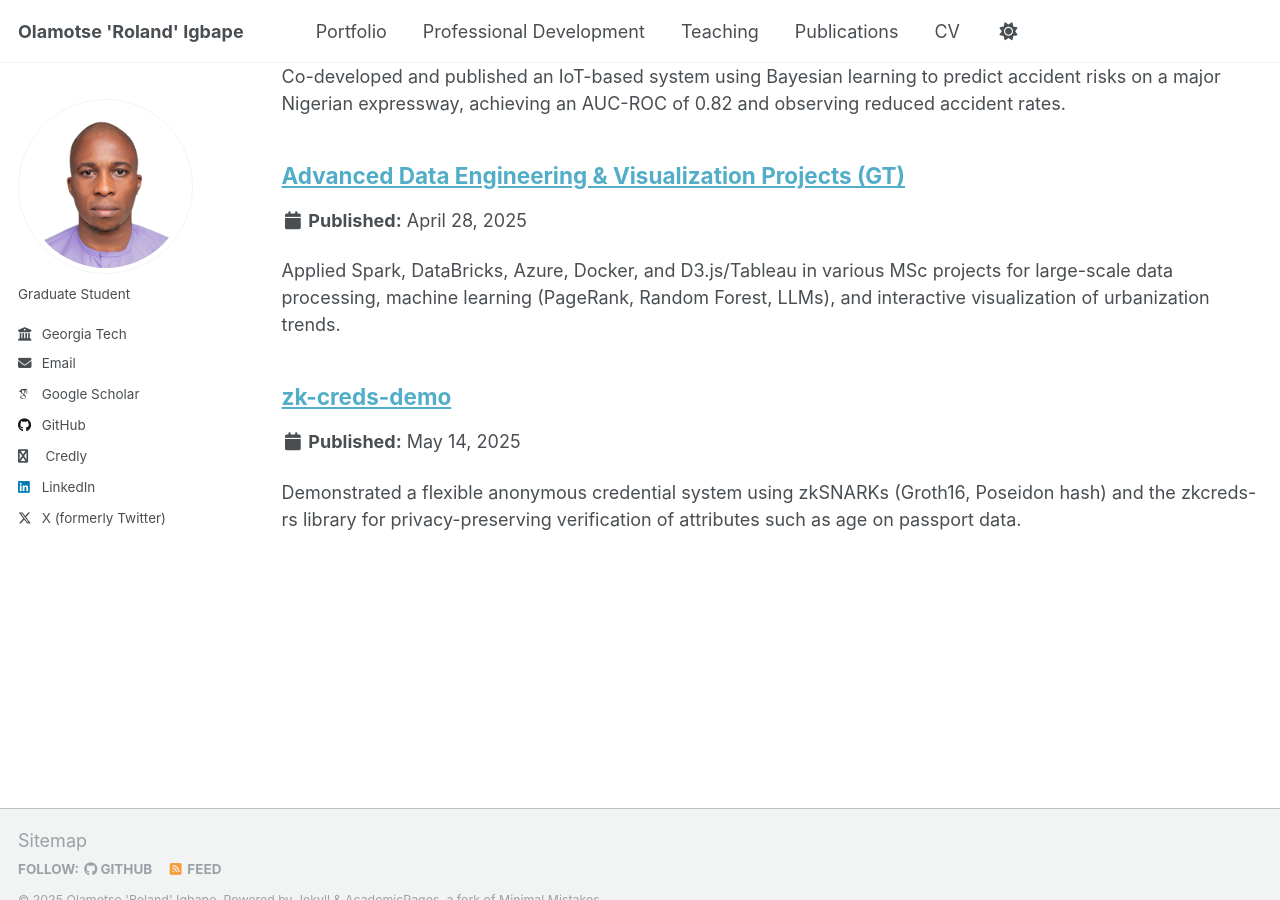
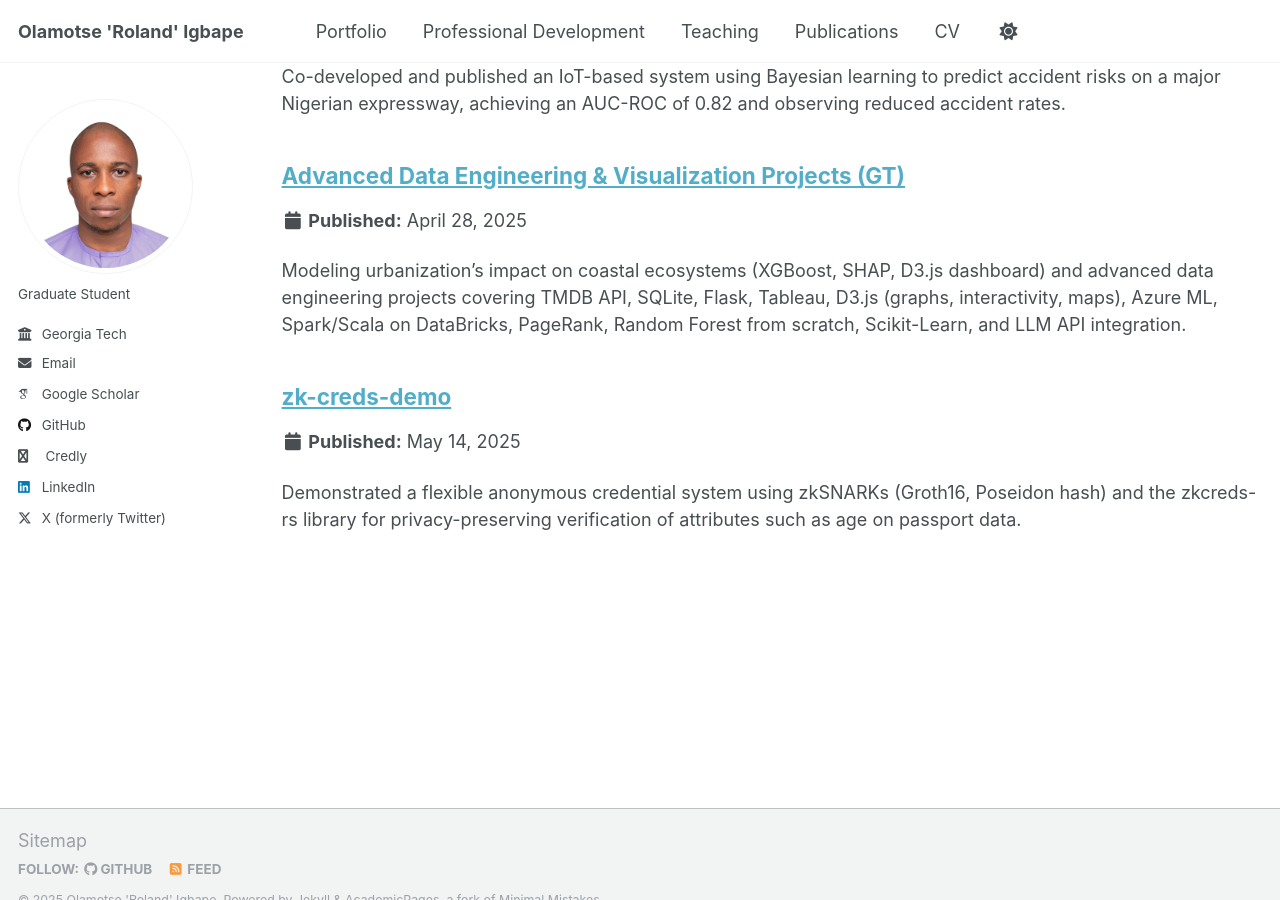
Before and after one commit to oigbape/oigbape.github.io, a Jekyll site: the page built from _pages/portfolio.html, in a window 1280 px wide and 900 px high, scrolled down 1036 px. Built offline with Jekyll 4.4.1, drawn with Linux system fonts in a browser that asks for light colours; some web fonts are replaced.

Commit message:
Update gt-data-eng-viz.md

```diff
--- a/_portfolio/gt-data-eng-viz.md
+++ b/_portfolio/gt-data-eng-viz.md
@@ -1,21 +1,19 @@
 ---
 title: "Advanced Data Engineering & Visualization Projects (GT)"
 collection: portfolio
-excerpt: "Applied Spark, DataBricks, Azure, Docker, and D3.js/Tableau in various MSc projects for large-scale data processing, machine learning (PageRank, Random Forest, LLMs), and interactive visualization of urbanization trends."
+excerpt: "Modeling urbanization's impact on coastal ecosystems (XGBoost, SHAP, D3.js dashboard) and advanced data engineering projects covering TMDB API, SQLite, Flask, Tableau, D3.js (graphs, interactivity, maps), Azure ML, Spark/Scala on DataBricks, PageRank, Random Forest from scratch, Scikit-Learn, and LLM API integration."
 date: 2025-04-28
 tags: [Data Engineering, Big Data, Spark, Azure, Docker, D3.js, Tableau, Machine Learning, Visualization, Python, Flask]
-technologies: "Spark, Docker, DataBricks, Azure, D3.js, Tableau, Python, Scikit-Learn, Flask, LLM"
-github_url: "[Link to primary GitHub repo or a summary page for these projects]"
+technologies: "Python, D3.js, Tableau, SQLite, Flask, Spark (Scala), Azure ML, DataBricks, Scikit-Learn, XGBoost, SHAP, PageRank, Random Forest, LLM APIs"
+#github_url: "[Link to primary GitHub repo or a summary page for these projects]"
 # live_demo_url: "[Link to a key demo if applicable]"
 # image_path: "/images/portfolio/gt-data-viz-teaser.png"
 ---
 
  ## Objective
-To apply advanced data engineering techniques, cloud platforms, and visualization tools to analyze complex datasets, build predictive models, and create interactive data-driven applications. *(Be more specific here by describing 1-2 overarching goals for these combined experiences or separate them into distinct projects if they were truly separate efforts).*
+To apply advanced data engineering techniques, cloud platforms, and visualization tools to analyze complex datasets, build predictive models, and create interactive data-driven applications. For a specific project, to evaluate the impacts of district-level urban development on Guangdong Province's coastal water quality, specifically examining the transmission of these impacts through the river-sea interface to nearshore zones, and to identify key urban drivers.
 
 ## Key Projects & Contributions
-*(Structure this section based on how distinct these efforts were. Below are examples if grouped; if they were separate course projects, give each its own `## Project Title` like "Urbanization Trend Visualization" and then list contributions for that specific one.)*
-
 * **Urbanization Trend Visualization:**
     * Designed and developed interactive charts and choropleth maps using D3.js to visualize **[global/national/regional]** urbanization trends from **[specific data source, e.g., World Bank Data]**.
     * Processed and structured **[e.g., demographic/geospatial]** data to highlight key patterns and changes over a **[e.g., 20-year]** period, enabling dynamic exploration.
```
